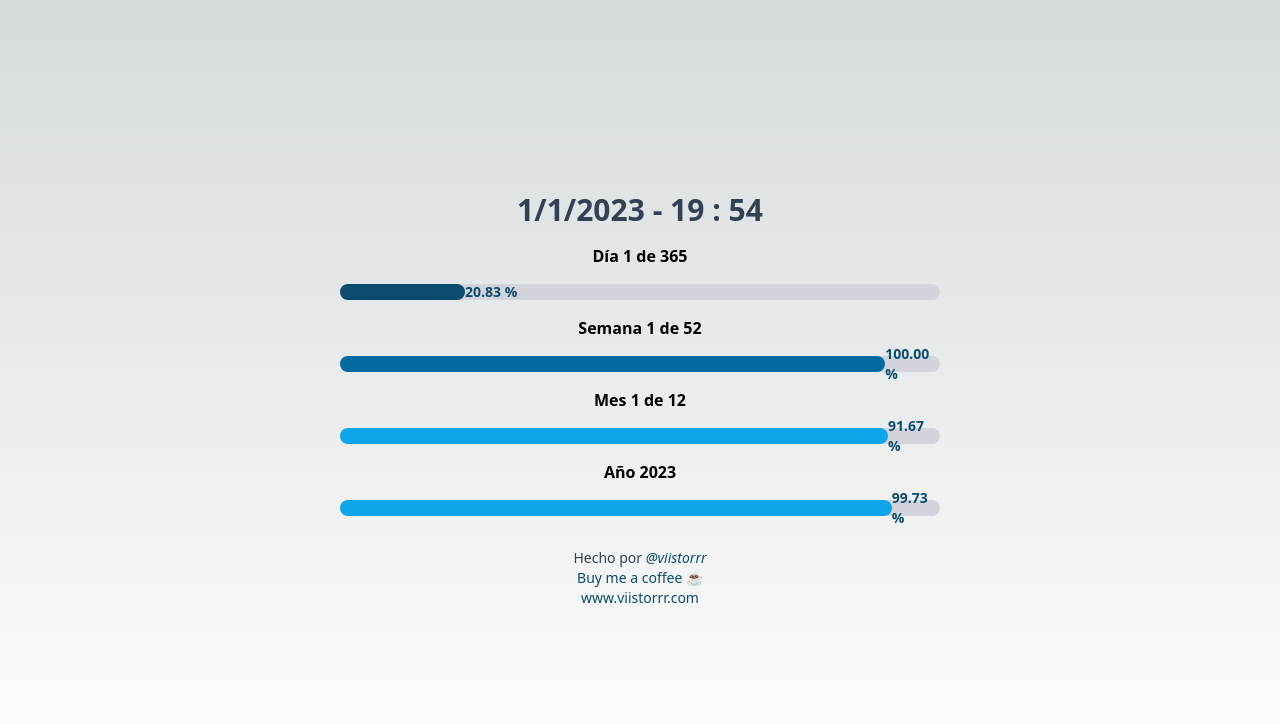
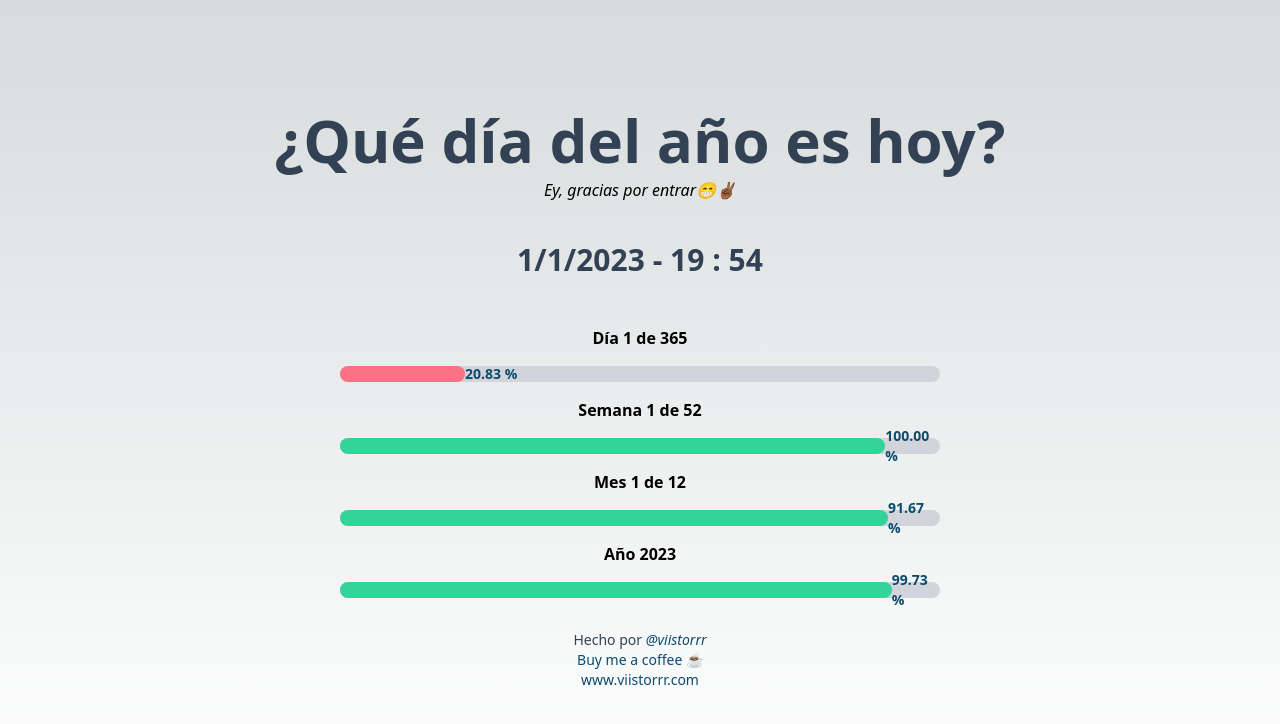
Before and after one commit to Viistorrr/yearprogress, a Next.js app: page / in a window 1280 px wide. Shown: the top 724 px of the page. Built offline with nearby package versions, Linux system fonts and the light colour scheme.

Commit message:
change colors

```diff
--- a/app/output.css
+++ b/app/output.css
@@ -565,6 +565,26 @@ video {
   background-color: rgb(14 165 233 / var(--tw-bg-opacity));
 }
 
+.bg-green-500 {
+  --tw-bg-opacity: 1;
+  background-color: rgb(34 197 94 / var(--tw-bg-opacity));
+}
+
+.bg-red-500 {
+  --tw-bg-opacity: 1;
+  background-color: rgb(239 68 68 / var(--tw-bg-opacity));
+}
+
+.bg-emerald-400 {
+  --tw-bg-opacity: 1;
+  background-color: rgb(52 211 153 / var(--tw-bg-opacity));
+}
+
+.bg-rose-400 {
+  --tw-bg-opacity: 1;
+  background-color: rgb(251 113 133 / var(--tw-bg-opacity));
+}
+
 .p-10 {
   padding: 2.5rem;
 }
@@ -579,8 +599,17 @@ video {
   padding-bottom: 0.5rem;
 }
 
+.py-8 {
+  padding-top: 2rem;
+  padding-bottom: 2rem;
+}
+
 .pt-8 {
   padding-top: 2rem;
+}
+
+.font-sans {
+  font-family: ui-sans-serif, system-ui, -apple-system, BlinkMacSystemFont, "Segoe UI", Roboto, "Helvetica Neue", Arial, "Noto Sans", sans-serif, "Apple Color Emoji", "Segoe UI Emoji", "Segoe UI Symbol", "Noto Color Emoji";
 }
 
 .text-3xl {
@@ -593,8 +622,22 @@ video {
   line-height: 1.25rem;
 }
 
+.text-6xl {
+  font-size: 3.75rem;
+  line-height: 1;
+}
+
+.text-base {
+  font-size: 1rem;
+  line-height: 1.5rem;
+}
+
 .font-bold {
   font-weight: 700;
+}
+
+.italic {
+  font-style: italic;
 }
 
 .text-slate-700 {
--- a/app/page.tsx
+++ b/app/page.tsx
@@ -36,8 +36,12 @@ export default function Home() {
 
   return (
     <main className="flex flex-col justify-center items-center p-10 min-h-screen">
+      <h1 className="text-6xl font-bold text-slate-700">
+        ¿Qué día del año es hoy?
+      </h1>
+      <span className="text-base py-2 italic">Ey, gracias por entrar😁✌🏾</span>
       <div className="flex flex-col w-full lg:w-1/2 items-center justify-center">
-        <h1 className="text-3xl font-bold text-slate-700">
+        <h1 className="text-3xl font-bold text-slate-700 py-8">
           {date}/{month + 1}/{year} - {hours} : {minutes}
         </h1>
         <div className="flex flex-col w-full items-center align-center">
@@ -48,7 +52,9 @@ export default function Home() {
           </div>
           <div className="flex items-center w-full bg-gray-300 rounded-full h-4 dark:bg-gray-700">
             <div
-              className="flex items-center justify-center py-2 bg-sky-900 h-4 rounded-full"
+              className={`flex items-center justify-center py-2 ${
+                DayPercentMiss > 50 ? "bg-emerald-400" : "bg-rose-400"
+              } h-4 rounded-full`}
               style={{ width: DayPercentMiss.toString() + "%" }}
             ></div>
             <h1 className="font-bold items-center text-sm text-sky-900">
@@ -64,7 +70,9 @@ export default function Home() {
           </div>
           <div className="flex items-center align-center w-full bg-gray-300 rounded-full h-4 dark:bg-gray-700">
             <div
-              className="flex items-center justify-center py-2 bg-sky-700 h-4 rounded-full"
+              className={`flex items-center justify-center py-2 ${
+                WeekPercentMiss > 50 ? "bg-emerald-400" : "bg-rose-400"
+              } h-4 rounded-full`}
               style={{ width: WeekPercentMiss.toString() + "%" }}
             ></div>
             <h1 className="font-bold items-center text-sm text-sky-900">
@@ -78,7 +86,9 @@ export default function Home() {
           </div>
           <div className="flex items-center align-center w-full bg-gray-300 rounded-full h-4 dark:bg-gray-700">
             <div
-              className="flex items-center justify-center py-2 bg-sky-500 h-4 rounded-full"
+              className={`flex items-center justify-center py-2 ${
+                MonthPercentMiss > 50 ? "bg-emerald-400" : "bg-rose-400"
+              } h-4 rounded-full`}
               style={{ width: MonthPercentMiss.toString() + "%" }}
             ></div>
             <h1 className="font-bold items-center text-sm text-sky-900">
@@ -93,7 +103,9 @@ export default function Home() {
           </div>
           <div className="flex items-center align-center w-full bg-gray-300 rounded-full h-4 dark:bg-gray-700">
             <div
-              className="flex items-center justify-center py-2 bg-sky-500 h-4 rounded-full"
+              className={`flex items-center justify-center py-2 ${
+                YearPercentMiss > 50 ? "bg-emerald-400" : "bg-rose-400"
+              } h-4 rounded-full`}
               style={{ width: YearPercentMiss.toString() + "%" }}
             ></div>
             <h1 className="font-bold text-sm text-sky-900">
```
